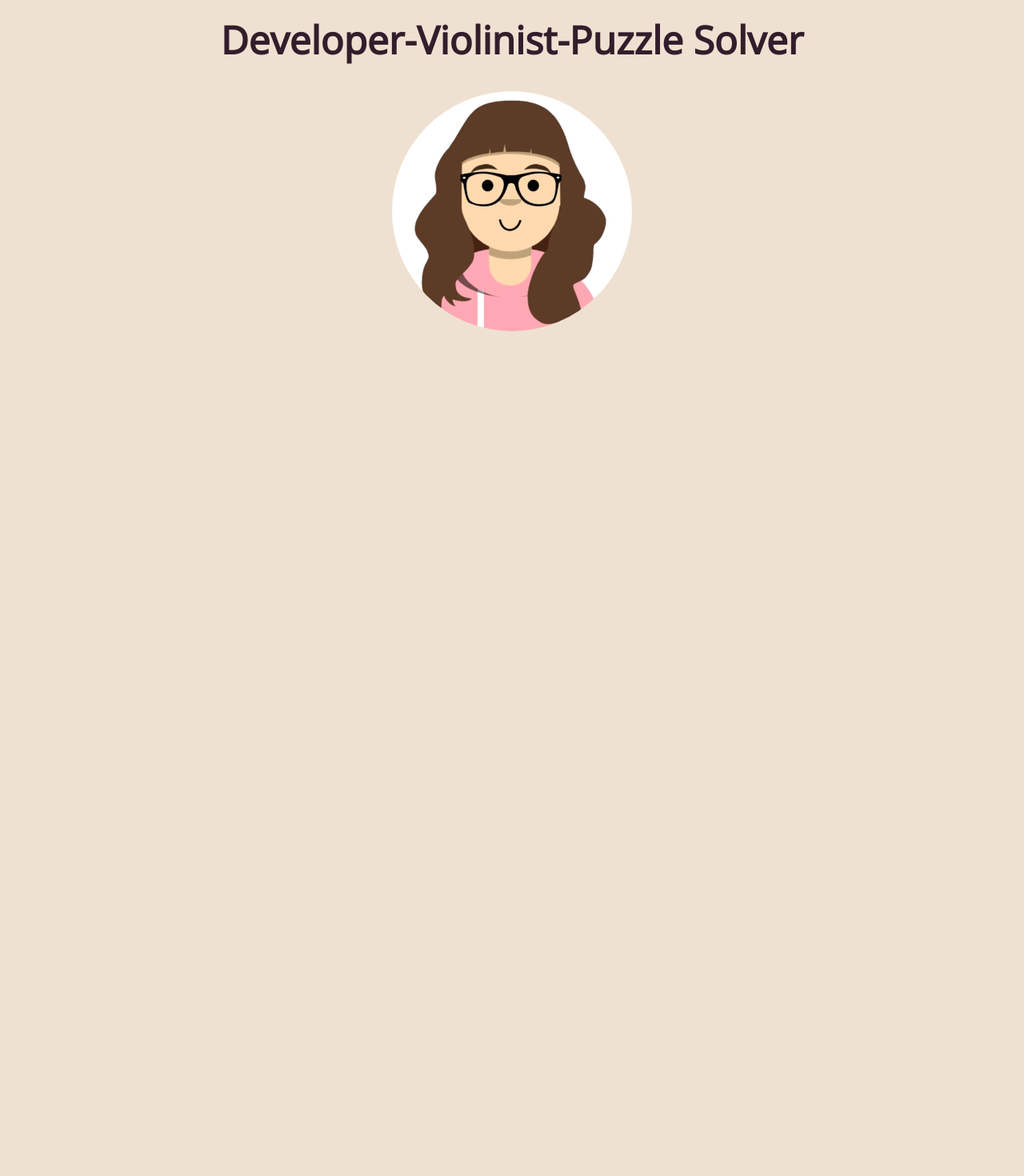
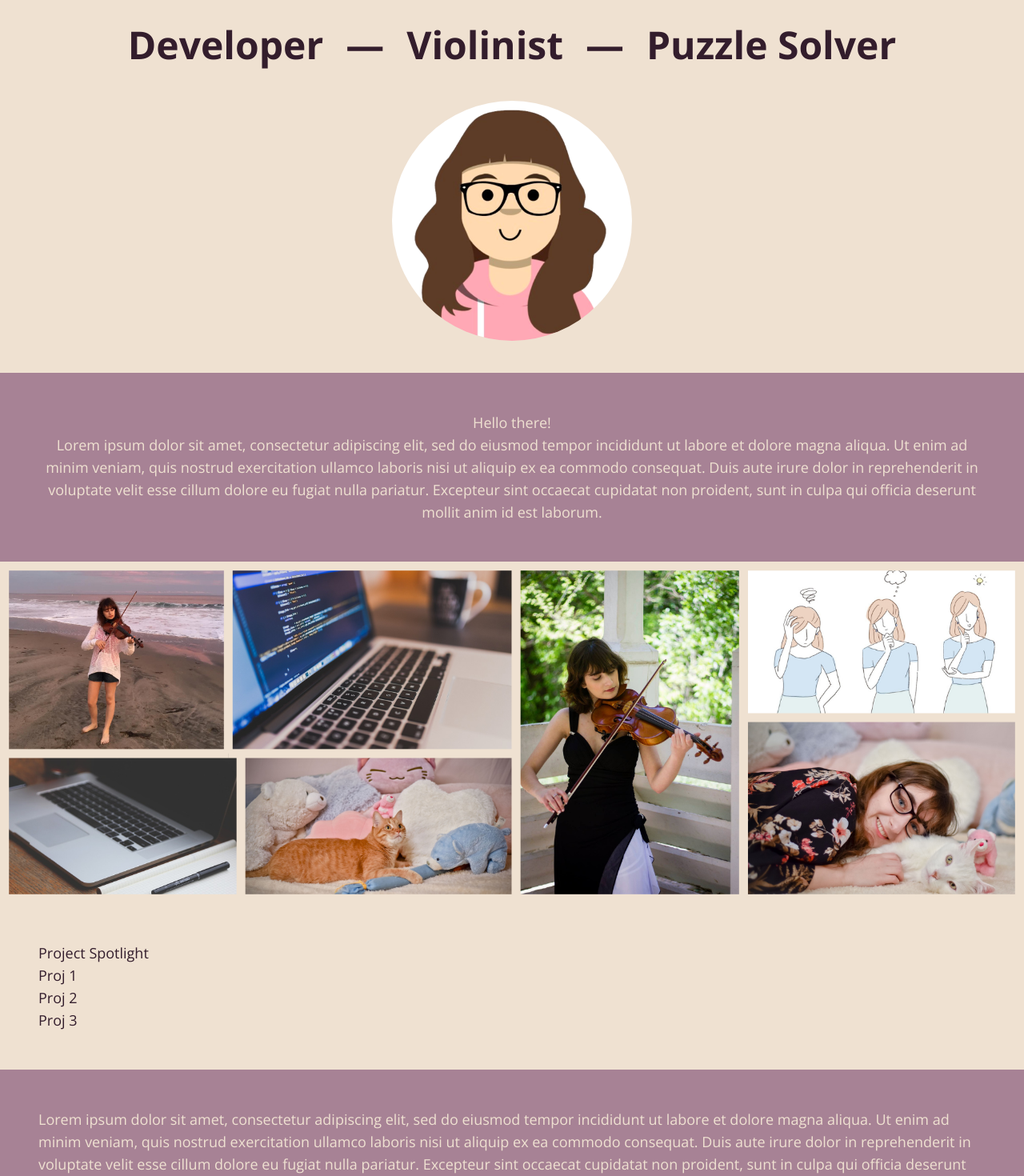
Before and after one commit to kawaiimusician/personal_portfolio, a Next.js app in the folder personal_portfolio_website/: page / in a window 1280 px wide. Shown: the part 140-1610 px from the top of the page at 80% size. Built offline with nearby package versions, Linux system fonts and the light colour scheme.

Commit message:
homepage layout blocking and add collage

```diff
--- a/personal_portfolio_website/app/globals.css
+++ b/personal_portfolio_website/app/globals.css
@@ -6,17 +6,20 @@
 body {
   @apply
     bg-offWhite
-    text-primary;
-}
-
-.main {
-  height: 1500px
+    text-primary
+    text-lg;
 }
 
 .hideSmScreen {
   @apply
     hidden
     sm:block;
+}
+
+.hideLgScreen {
+  @apply
+    hidden
+    lg:block;
 }
 
 nav {
@@ -54,7 +57,7 @@ nav a:hover {
 .footer {
   @apply
     text-offWhite
-    bg-tertiary
+    bg-secondary
     h-[125px];
 }
 
@@ -68,7 +71,7 @@ nav a:hover {
   @apply
     w-fit
     flex flex-col
-    sm:flex-row
+    lg:flex-row
     mx-auto;
 }
 
@@ -76,7 +79,9 @@ nav a:hover {
   @apply
     text-5xl
     text-center
-    font-bold;
+    font-bold
+    lg:mx-2
+    p-1.5;
 }
 
 .imageCrop {
@@ -93,6 +98,10 @@ nav a:hover {
   width: auto;
 }
 
+.aboutSection p {
+  @apply
+    text-center;
+}
 
 /* --------- Small Screen / Mobile ------------ */
 @media only screen and (max-width: 639px) {
--- a/personal_portfolio_website/app/layout.jsx
+++ b/personal_portfolio_website/app/layout.jsx
@@ -7,7 +7,10 @@ import { Open_Sans } from "next/font/google";
 import Navbar from "./components/Navbar"
 import Footer from "./components/Footer"
 
-const open_sans = Open_Sans({ weight: "400", subsets: ["latin"] });
+const open_sans = Open_Sans({
+  subsets: ["latin"],
+  display: 'swap'
+});
 
 export const metadata = {
   title: "Rebecca Heyman",
--- a/personal_portfolio_website/app/page.jsx
+++ b/personal_portfolio_website/app/page.jsx
@@ -2,18 +2,50 @@ import Image from "next/image";
 
 export default function Home() {
   return (
-    <main className="main">
+    <main>
+      {/* main header */}
       <div className="my-10">
         <div className="mainPageHeader">
           <p>Developer</p>
-            <p className="hideSmScreen">-</p>
+          <p className="hideLgScreen">&#8212;</p>
           <p>Violinist</p>
-            <p className="hideSmScreen">-</p>
+          <p className="hideLgScreen">&#8212;</p>
           <p>Puzzle Solver</p>
         </div>
       </div>
-        <div className="imageCrop mx-auto">
+      <div className="imageCrop mx-auto mb-10">
         <Image src="/rebecca-heyman.png" width={300} height={300} alt="Cartoon Rebecca" className="circleImage" />
+      </div>
+      {/* About */}
+      <div className="bg-tertiary text-offWhite">
+        <div className="p-12 aboutSection">
+          <p>Hello there!</p>
+          <p>Lorem ipsum dolor sit amet, consectetur adipiscing elit, sed do eiusmod tempor incididunt ut labore et dolore magna aliqua. Ut enim ad minim veniam, quis nostrud exercitation ullamco laboris nisi ut aliquip ex ea commodo consequat. Duis aute irure dolor in reprehenderit in voluptate velit esse cillum dolore eu fugiat nulla pariatur. Excepteur sint occaecat cupidatat non proident, sunt in culpa qui officia deserunt mollit anim id est laborum.</p>
+        </div>
+      </div>
+      {/* Pics */}
+      <Image
+        src="/image-collage.png"
+        width="0"
+        height="0"
+        sizes="100vw"
+        className="w-full h-auto"
+      />
+      {/* Projects */}
+      <div>
+        <div className="p-12 projectSection">
+          <p>Project Spotlight</p>
+          <div>Proj 1</div>
+          <div>Proj 2</div>
+          <div>Proj 3</div>
+        </div>
+      </div>
+      {/* Experience Timeline */}
+      <div className="bg-tertiary text-offWhite">
+        <div className="p-12 timelineSection">
+          <p>Lorem ipsum dolor sit amet, consectetur adipiscing elit, sed do eiusmod tempor incididunt ut labore et dolore magna aliqua. Ut enim ad minim veniam, quis nostrud exercitation ullamco laboris nisi ut aliquip ex ea commodo consequat. Duis aute irure dolor in reprehenderit in voluptate velit esse cillum dolore eu fugiat nulla pariatur. Excepteur sint occaecat cupidatat non proident, sunt in culpa qui officia deserunt mollit anim id est laborum.</p>
+        </div>
+
       </div>
     </main>
   );
```
Also changed, not shown: personal_portfolio_website/public/computer-desk.jpg (added), personal_portfolio_website/public/image-collage.png (added). Lines whose indentation alone changed are shown as unchanged.
